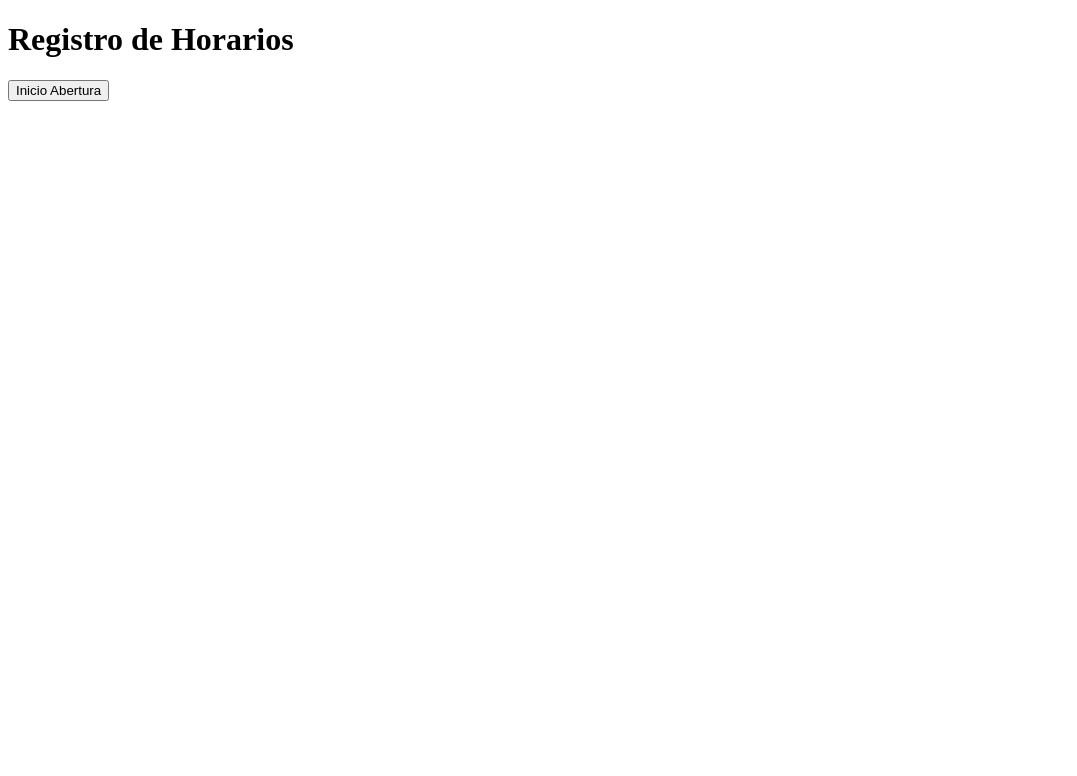
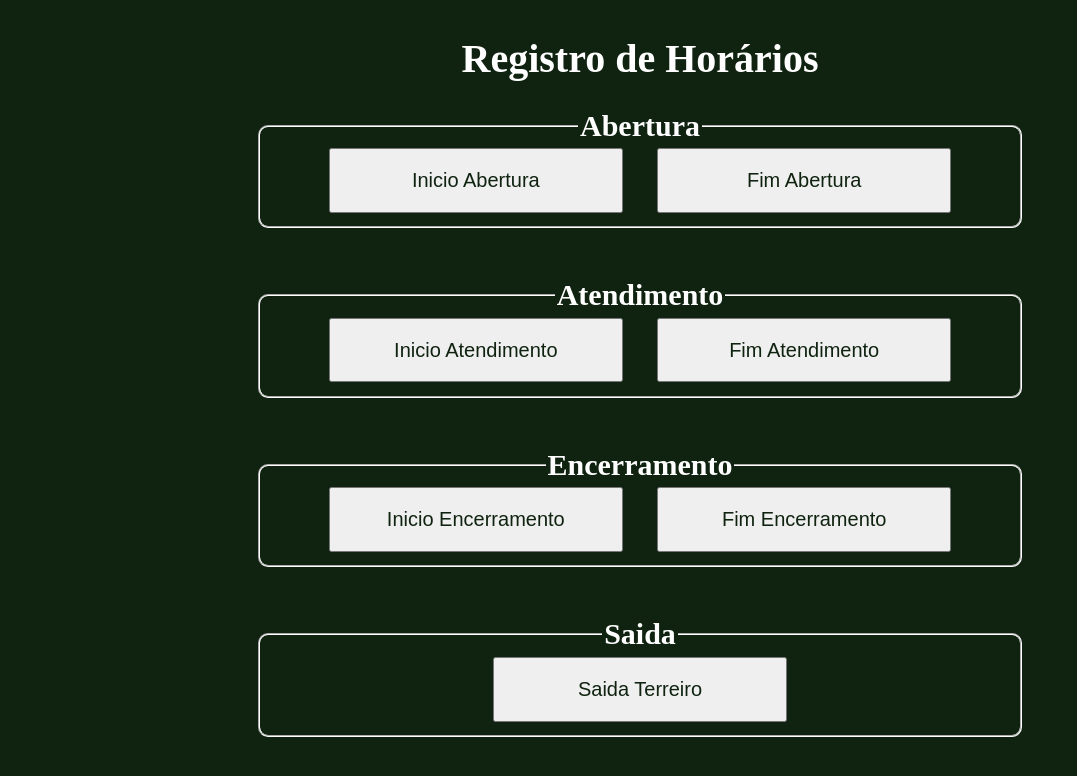
Before and after one commit to Rohborna/tucfb, a website: page index.html in a window 1280 px wide. Shown: the whole page, without its empty margins (0-1077 px from the left). Drawn offline with Linux system fonts and the light colour scheme.

Commit message:
adjust layout

```diff
--- a/gsheet.js
+++ b/gsheet.js
@@ -7,7 +7,7 @@ const SHEET_ID = '1VBTeNnmWbacUyouSZz7f5h8j6ixRFPKhseG0gWBSuPw';
 
 
 // Função para adicionar dados a uma planilha do Google Sheets
-export async function appendDataToSheet() {
+export async function appendDataToSheet(id) {
   try {
     // Configurar o cliente JWT (JSON Web Token) para autenticação
     const client = new google.auth.JWT(
@@ -29,7 +29,7 @@ export async function appendDataToSheet() {
       range: 'raw', // Intervalo onde deseja adicionar os dados
       valueInputOption: 'RAW',
       resource: {
-        values: [[ dateTime, 'Inicio Abertura']], // Os dados que você deseja adicionar
+        values: [[ dateTime, id.replace("_"," ")]], // Os dados que você deseja adicionar
       },
     };
 
--- a/index.html
+++ b/index.html
@@ -3,13 +3,41 @@
     <head>
         <meta charset="utf-8">
         <title>Registro de Horarios</title>
+        <link rel="stylesheet" href="/style.css">
     </head>
     <body>
-    <form>
-        <h1>Registro de Horarios</h1>
-        <button onclick="msg()" type="submit">Inicio Abertura</button>
-    </form>
-        <!-- <link rel="script" href="./script.js"/> -->
-        <script type="text/javascript" src="./script.js"></script>
+        <h1>Registro de Horários</h1>
+        <fieldset>
+            <legend>
+               Abertura
+            </legend>
+            <button onclick="msg(this.id)" type="submit" class="inicio" id="Inicio_Abertura">Inicio Abertura</button>
+            <button onclick="msg(this.id)" type="submit" id="Fim_Abertura">Fim Abertura</button>
+         </fieldset>
+
+         <fieldset>
+            <legend>
+               Atendimento
+            </legend>
+            <button onclick="msg(this.id)" type="submit" class="inicio" id="Inicio_Atendimento">Inicio Atendimento</button>
+            <button onclick="msg(this.id)" type="submit" id="Fim_Atendimento">Fim Atendimento</button>
+         </fieldset>
+
+         <fieldset>
+            <legend>
+               Encerramento
+            </legend>
+            <button onclick="msg(this.id)" type="submit" class="inicio" id="Inicio_Encerramento">Inicio Encerramento</button>
+            <button onclick="msg(this.id)" type="submit" id="Fim_Encerramento">Fim Encerramento</button>
+         </fieldset>
+
+         <fieldset>
+            <legend>
+               Saida
+            </legend>
+            <button onclick="msg(this.id)" type="submit" id="Saida_Terreiro">Saida Terreiro</button>
+         </fieldset>
+
+         <script type="text/javascript" src="./script.js"></script>
     </body>
 </html>
--- a/script.js
+++ b/script.js
@@ -1,7 +1,9 @@
-async function msg() {
+async function msg(id) {
     event.preventDefault();
-    console.log("clicado");
+    console.log("clicado",id.replace("_"," "));
     await fetch('/send-gsheet',{
-        method: 'POST'
+        method: 'POST',
+        headers: {'Content-Type': 'application/json'},
+        body: JSON.stringify({id: id})
     })
 }
--- /dev/null
+++ b/style.css
@@ -0,0 +1,44 @@
+html{
+    display: flex;
+    justify-content: center;
+    align-content: center;
+    align-items: center;
+
+}
+
+body {
+    background-color: #0f2310;
+    width: 60%;
+}
+
+h1 {
+    color:#ffff;
+    font-weight: bold;
+    text-align: center;
+    font-size: 40px;
+}
+
+fieldset {
+    border: 2px groove #ffff !important;
+    border-radius: 10px;
+    text-align: center;
+    margin-bottom: 50px;
+    height: 100px;
+}
+
+legend {
+    color:#ffff;
+    font-weight: bold;
+    font-size: 30px;
+}
+
+button {
+    width: 40%;
+    height: 95%;
+    font-size: 20px;
+    color:#0f2310;
+}
+
+.inicio {
+margin-right: 30px;
+}
```
Also changed, not shown: index.js (+6 -2 lines), index_RAW.html (added, +15 -0 lines).
